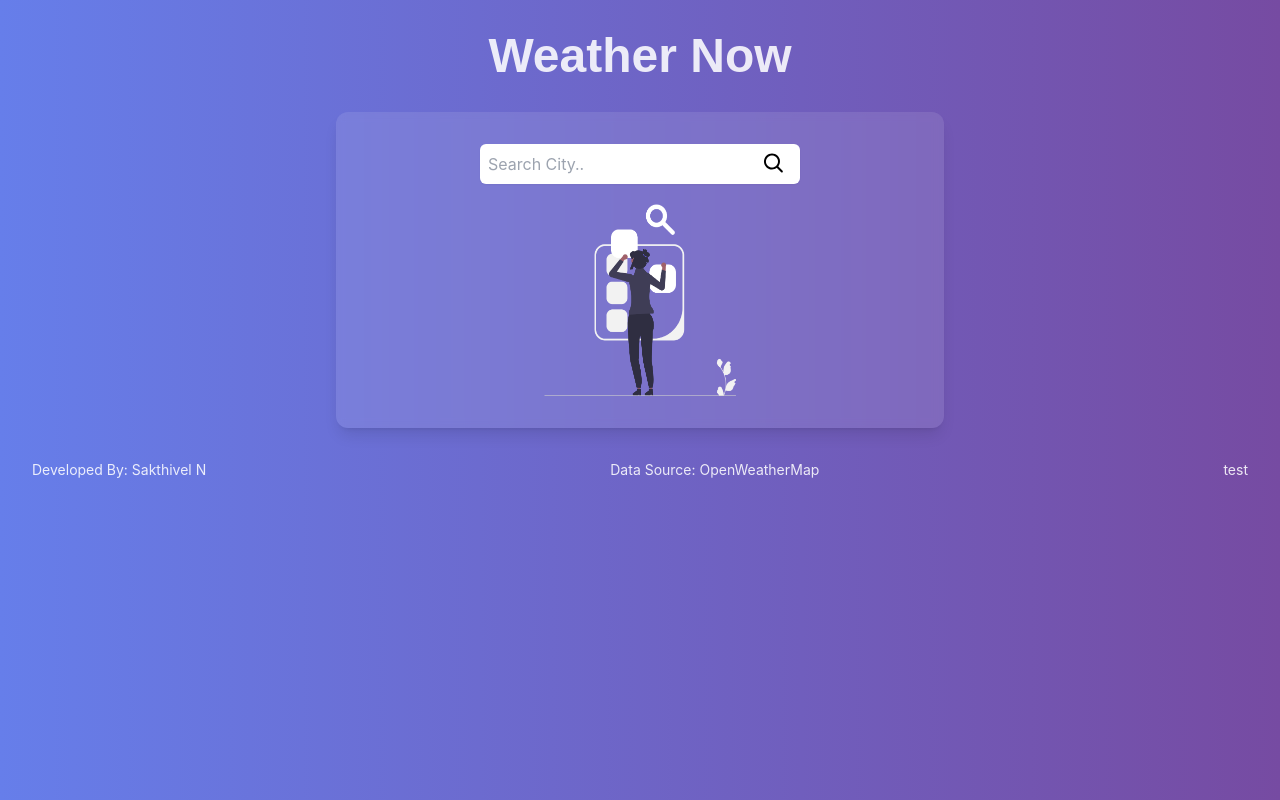
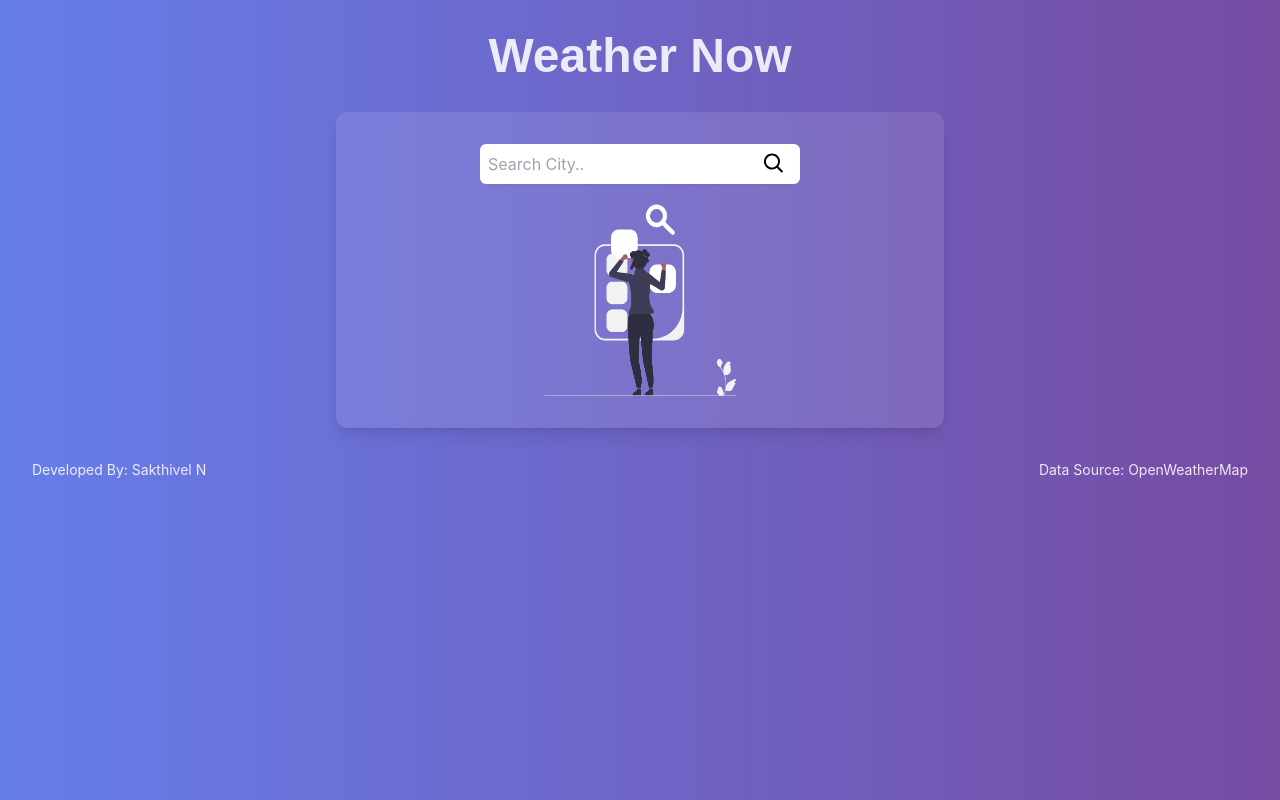
Before and after one commit to sakthi-webdev/weather-now, a React (Vite) app: page / in a window 1280 px wide. Built offline with nearby package versions, Linux system fonts and the light colour scheme.

Commit message:
test message removed

```diff
--- a/src/components/Credit.jsx
+++ b/src/components/Credit.jsx
@@ -5,7 +5,6 @@ function Credit() {
     <div className='flex flex-row justify-between text-sm'>
     <p>Developed By: <a href='https://github.com/sakthi-webdev'>Sakthivel N</a></p>
     <p>Data Source: <a href='https://openweathermap.org/'>OpenWeatherMap</a></p>
-    <p>test</p>
     </div>
   )
 }
```
